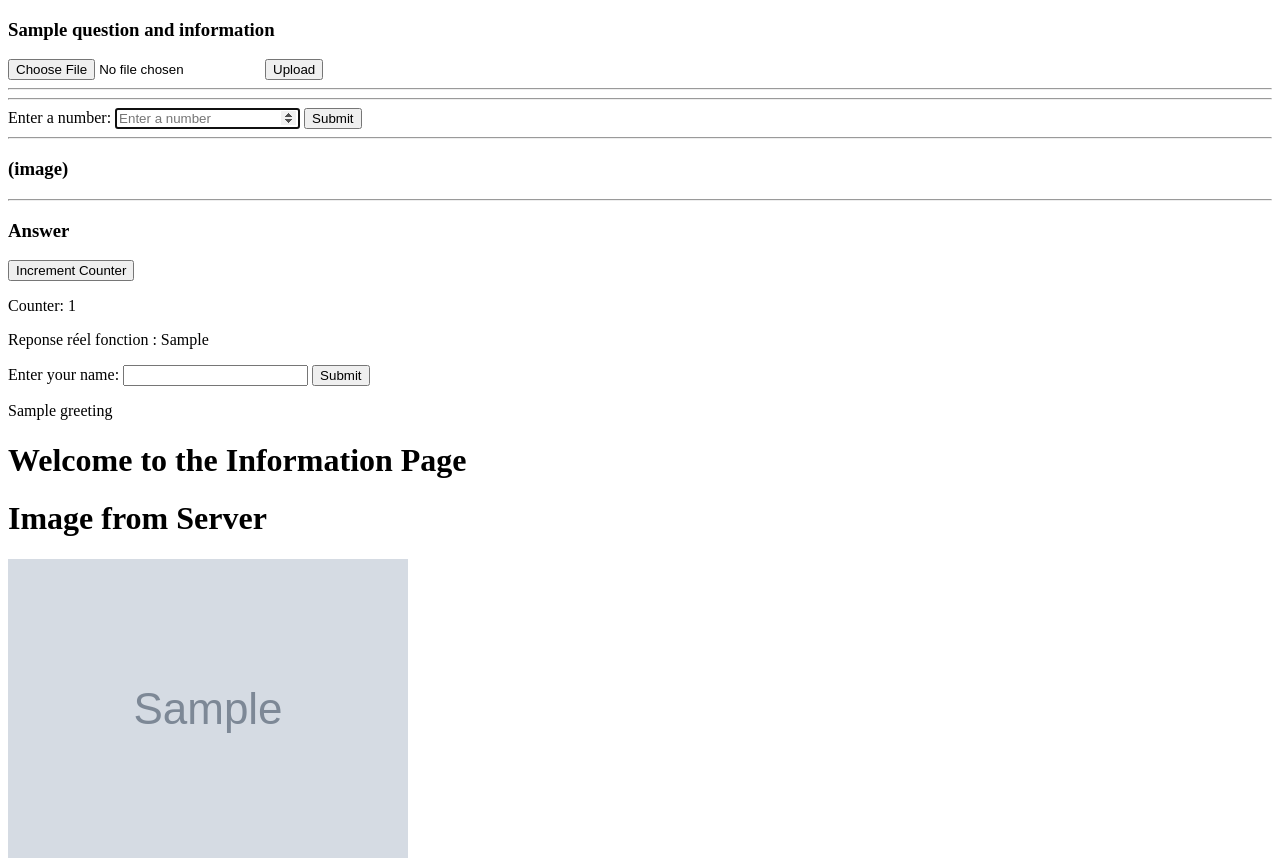
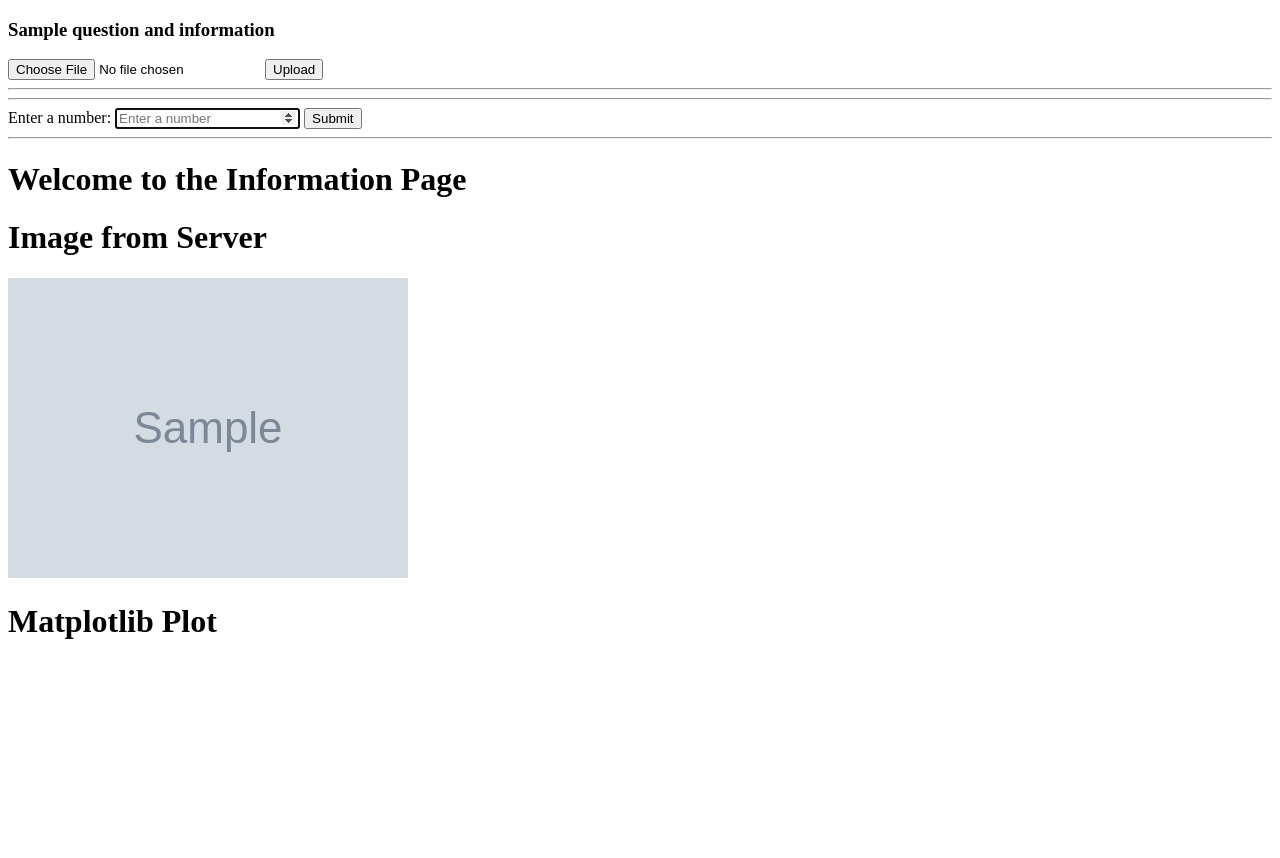
Before and after one commit to MariusCdsg/cstimer_statistiques_resolutions, a Flask app: template templates/siteweb_cstimer_additional_stats.html in a window 1280 px wide. Shown: the top 858 px of the page. After the commit the page ends 639 px from the top, so only its background shows below. Run offline with Flask 3, Linux system fonts and the light colour scheme; the template is opened without the code that fills it: most values are stand-ins (such as "Sample title", 1, 10 or a date in 2020); grey boxes marked "Sample" are stand-in pictures.

Commit message:
cleaning html, removing :
<!-- test for updating images : (#1 I think fail)-->

    <h1>Image from Server</h1>
    <img src="{{ image_url }}" alt="Image from Server">

and :
<!-- todo add a box for the matplotlib (idk how to upload it or anything) -->
<h3>(image)</h3>

<hr>
<!-- Text for the answer (maybe it is just useless-->
<h3 id"text_answer">Answer</h3>  <!-- todo make it invisible at the start ? -->

<!-- todo remove after tests (or not because these are the test of features) -->

<!-- Form for test interaction button, with interation -->

<form method="POST" action="/increment">
        <button type="submit" name="action" value="increment">Increment Counter</button>
</form>
<p>Counter: {{ counter }}</p>
<p>Reponse réel fonction : {{ reponse_temps }} </p>

<!-- Form for test interaction entry, with interaction -->

<form method="POST" action="/greet">
        <label for="name">Enter your name:</label>
        <input type="text" id="name" name="name">
        <button type="submit">Submit</button>
    </form>
    {% if greeting %}
        <p>{{ greeting }}</p>
	{% endif %}

```diff
--- a/templates/siteweb_cstimer_additional_stats.html
+++ b/templates/siteweb_cstimer_additional_stats.html
@@ -8,7 +8,7 @@
 <meta name="viewport" content="width=device-width, initial-scale=1.0">  <!-- todo mieux comprendre cette ligne -->
 <!-- todo faire le css (automatiquement chat gpt) -->
 <title>HTML Elements Example</title>
-<script src="https://code.jquery.com/jquery-3.6.0.min.js"></script>  <!-- todo remove if it became useless (used for $)-->
+<script src="https://code.jquery.com/jquery-3.6.0.min.js"></script>  <!-- used for $-->
 
 </head>
 <body>
@@ -54,35 +54,7 @@ todo make it function :
 <hr>
 
 
-<!-- todo add a box for the matplotlib (idk how to upload it or anything) -->
-<h3>(image)</h3>
 
-<hr>
-<!-- Text for the answer (maybe it is just useless-->
-<h3 id"text_answer">Answer</h3>  <!-- todo make it invisible at the start ? -->
-
-
-<!-- todo remove after tests (or not because these are the test of features) -->
-
-
-<!-- Form for test interaction button, with interation -->
-
-<form method="POST" action="/increment">
-        <button type="submit" name="action" value="increment">Increment Counter</button>
-</form>
-<p>Counter: {{ counter }}</p>
-<p>Reponse réel fonction : {{ reponse_temps }} </p>
-
-<!-- Form for test interaction entry, with interaction -->
-
-<form method="POST" action="/greet">
-        <label for="name">Enter your name:</label>
-        <input type="text" id="name" name="name">
-        <button type="submit">Submit</button>
-    </form>
-    {% if greeting %}
-        <p>{{ greeting }}</p>
-	{% endif %}
 
 <!-- test for updating variables-->
     <h1>Welcome to the Information Page</h1>
@@ -117,7 +89,7 @@ todo make it function :
 
     <h1>Image from Server</h1>
     <img src="{{ image_url }}" alt="Image from Server">
-	<!-- test for updating images : (#2)-->
+<!-- test for updating images : (#2)-->
 
 	<h1>Matplotlib Plot</h1>
 	{% if generate_plot %}
```
